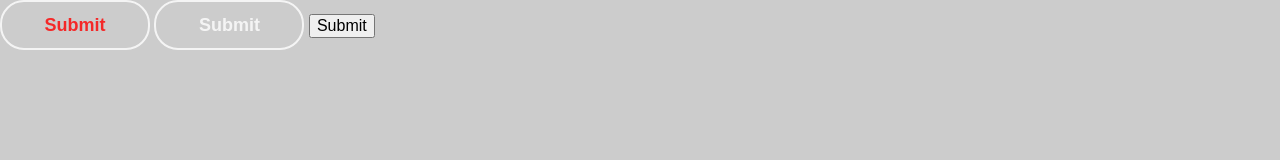
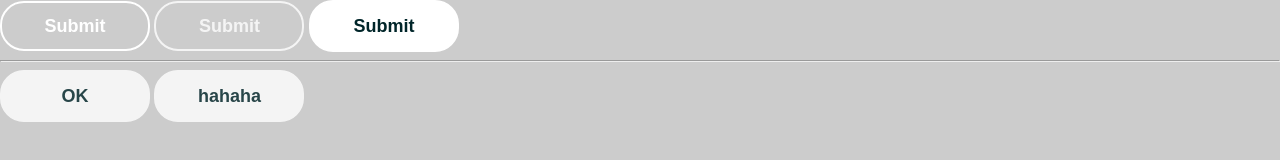
Before and after one commit to sherzodkuvandikov/myteam, a plain HTML site: page index.html in a window 1280 px wide. Drawn offline with nearby package versions, Linux system fonts and the light colour scheme.

Commit message:
complete secondary btn styles

```diff
--- a/css/main.css
+++ b/css/main.css
@@ -425,6 +425,7 @@ START STYLING
   background: transparent;
   color: #fff;
   opacity: .8;
+  cursor: not-allowed;
 }
 
 .primary-btn--disabled,
@@ -433,5 +434,46 @@ START STYLING
   background: transparent;
   color: red;
   opacity: .8;
+  cursor: not-allowed;
+}
+
+.secondary-btn {
+  display: inline-block;
+  border: none;
+  background: none;
+  text-decoration: none;
+  margin: 0;
+  padding: 0;
+  text-align: center;
+  min-width: 150px;
+  padding: 10px 30px;
+  border-radius: 24px;
+  background-color: #fff;
+  border: 2px solid #fff;
+  color: #002529;
+  font-weight: 600;
+  font-size: 18px;
+  line-height: 28px;
+  cursor: pointer;
+}
+
+.secondary-btn:hover {
+  background-color: #79C8C7;
+  border: 2px solid #79C8C7;
+}
+
+.secondary-btn:disabled {
+  background-color: #fff;
+  border: 2px solid #fff;
+  opacity: .8;
+  cursor: not-allowed;
+}
+
+.secondary-btn--disabled,
+.secondary-btn--disabled:hover {
+  background-color: #fff;
+  border: 2px solid #fff;
+  opacity: .8;
+  cursor: not-allowed;
 }
 /*# sourceMappingURL=main.css.map */
--- a/index.html
+++ b/index.html
@@ -9,9 +9,13 @@
 </head>
 <body>
 
-  <a href="#" class="primary-btn primary-btn--disabled">Submit</a>
+  <a href="#" class="primary-btn">Submit</a>
   <button class="primary-btn " disabled>Submit</button>
   <button class="secondary-btn">Submit</button>
 
+  <hr>
+
+  <button class="secondary-btn" disabled>OK</button>
+  <a class="secondary-btn secondary-btn--disabled" href="#">hahaha</a>
 </body>
 </html>
```
Also changed, not shown: 1 other file.
